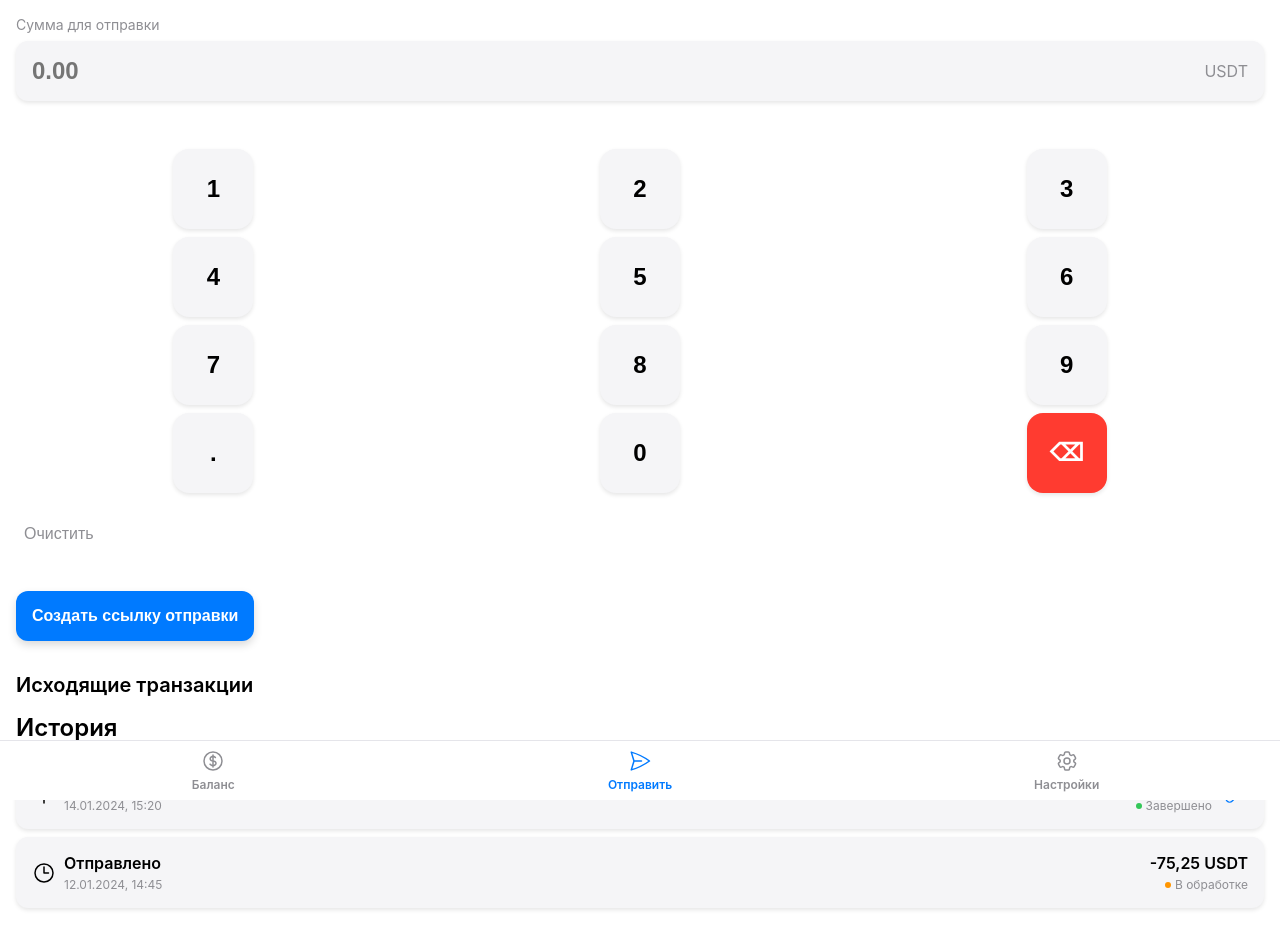
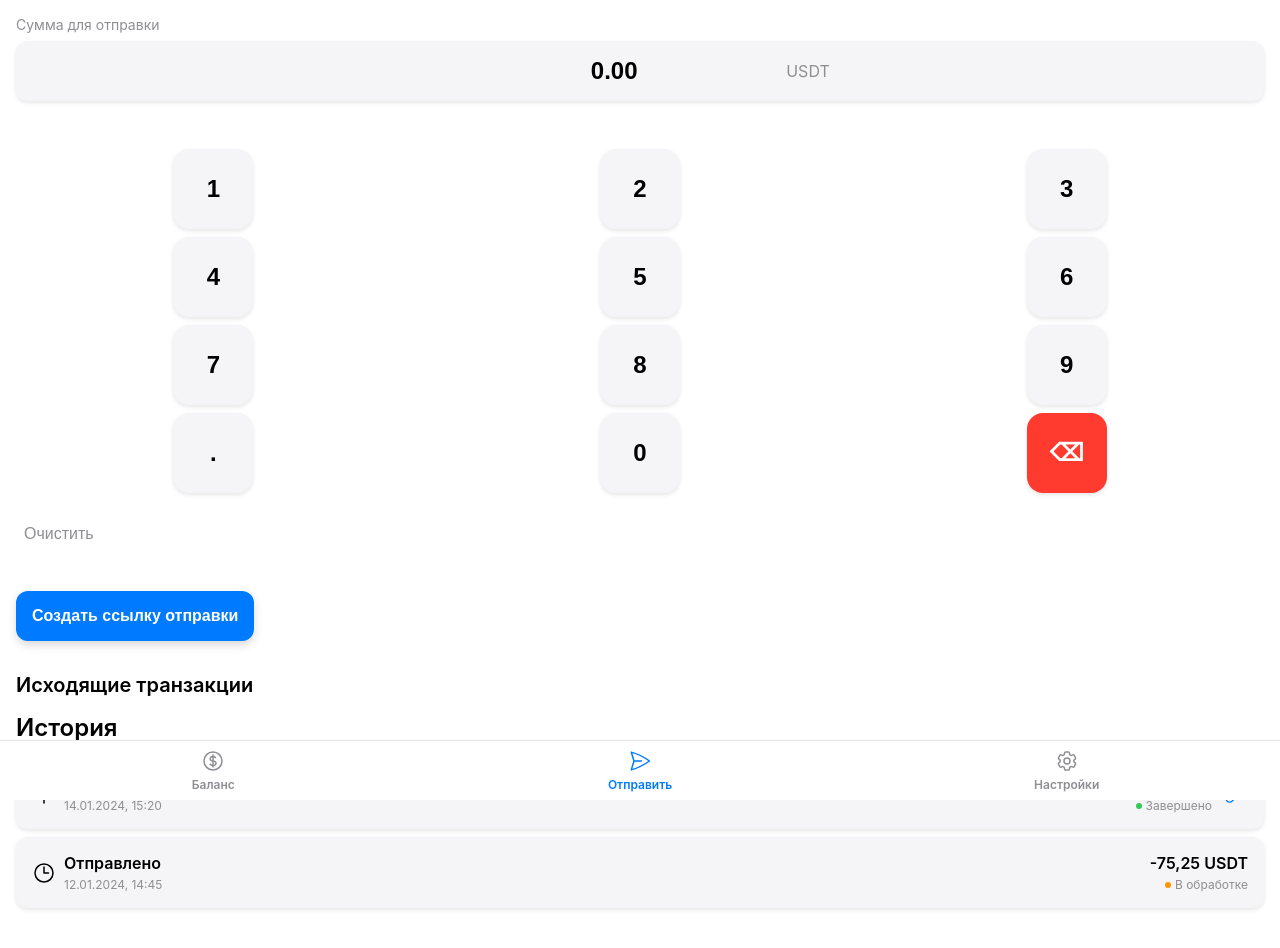
Before and after one commit to m1omania/metka, a React (Vite) app: page /send in a window 1280 px wide. Shown: the top 948 px of the page. Built offline with nearby package versions, Linux system fonts and the light colour scheme.

Commit message:
Center align amount input field

```diff
--- a/src/screens/SendReceiveScreen.css
+++ b/src/screens/SendReceiveScreen.css
@@ -49,26 +49,34 @@
 .input-container {
   display: flex;
   align-items: center;
+  justify-content: center;
   background-color: #F5F5F7;
   border-radius: 12px;
   padding: 16px;
   box-shadow: 0 2px 4px rgba(0, 0, 0, 0.1);
 }
 
+.input-wrapper {
+  display: flex;
+  align-items: center;
+  justify-content: center;
+  gap: 8px;
+}
+
 .input-field {
-  flex: 1;
   font-size: 24px;
   font-weight: 600;
   color: #000000;
   background: none;
   border: none;
   outline: none;
+  text-align: center;
+  min-width: 80px;
 }
 
 .input-currency {
   font-size: 16px;
   color: #8E8E93;
-  margin-left: 8px;
 }
 
 .generate-button {
--- a/src/screens/SendReceiveScreen.tsx
+++ b/src/screens/SendReceiveScreen.tsx
@@ -58,14 +58,16 @@ export const SendReceiveScreen: React.FC = () => {
         <div className="input-section">
           <div className="input-label">Сумма для отправки</div>
           <div className="input-container">
+            <div className="input-wrapper">
               <input
                 className="input-field"
                 type="text"
-              value={amount}
+                value={amount || '0.00'}
                 placeholder="0.00"
                 readOnly
               />
-            <div className="input-currency">USDT</div>
+              <span className="input-currency">USDT</span>
+            </div>
           </div>
         </div>
 
```
Lines whose indentation alone changed are shown as unchanged.
